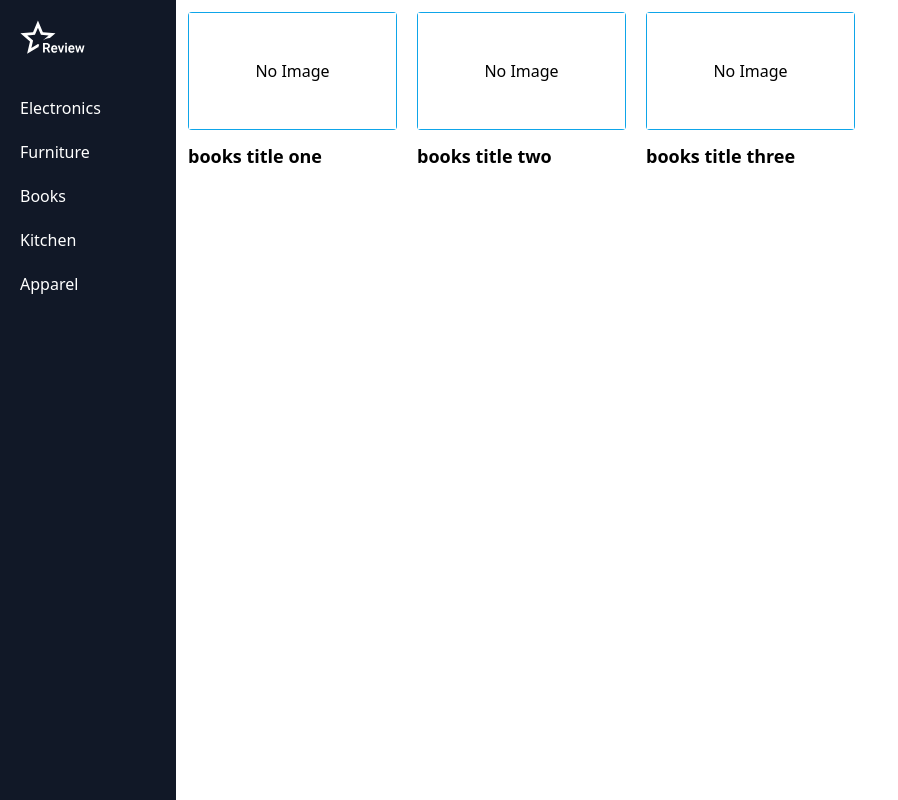
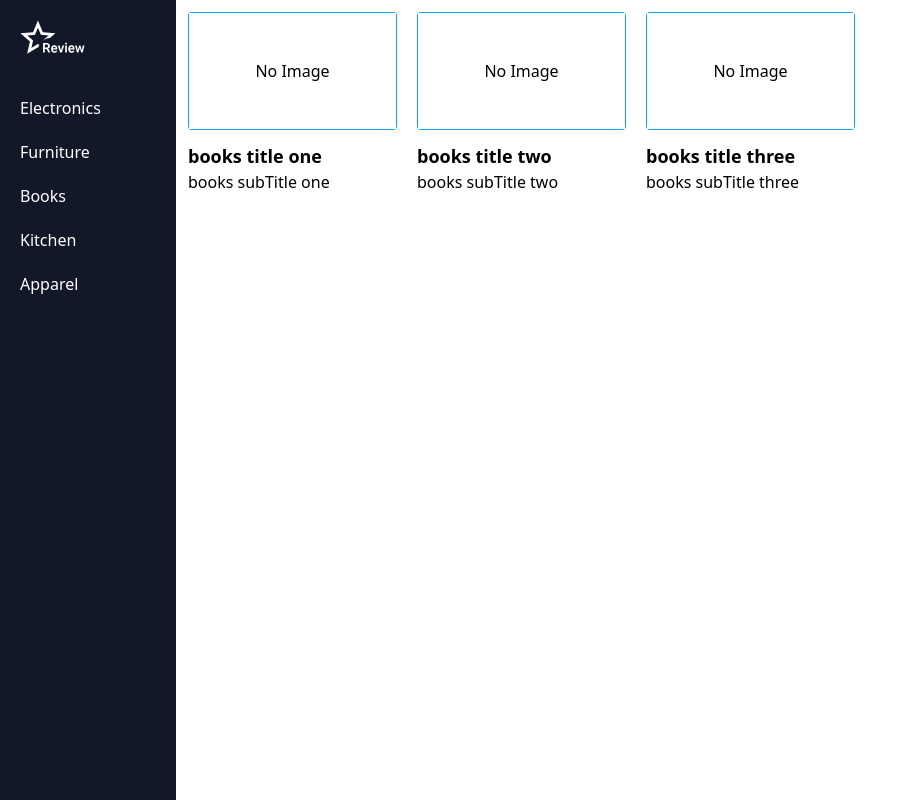
Before and after one commit to WeiWeiWe/nextjs13-typescript-tailwindcss, a Next.js app: page /books in a window 1280 px wide. Shown: the whole page, without its empty margins (0-898 px from the left). Built offline with nearby package versions, Linux system fonts and the light colour scheme.

Commit message:
20231030 - 1 - fix bug.

```diff
--- a/components/MainNav.tsx
+++ b/components/MainNav.tsx
@@ -16,7 +16,7 @@ const MainNav: FC<IProps> = () => {
         {Array.isArray(navItems) &&
           navItems.map((item) => {
             return (
-              <Link className="block" key={item?.slug} href={item?.slug}>
+              <Link className="block" key={item?.slug} href={`/${item?.slug}`}>
                 {item?.title || ''}
               </Link>
             );
--- a/components/ProductCategoryList.tsx
+++ b/components/ProductCategoryList.tsx
@@ -5,7 +5,7 @@ import { FC } from 'react';
 type ProductCategoryType = {
   slug: string;
   title: string;
-  subtitle: string;
+  subTitle: string;
   thumbnail: string;
 }[];
 
@@ -37,7 +37,7 @@ const ProductCategoryList: FC<IProps> = ({ categories, slugPrefix }) => {
             </div>
             <div className="mt-3">
               <h1 className="text-lg font-semibold">{item?.title}</h1>
-              <p>{item?.subtitle}</p>
+              <p>{item?.subTitle}</p>
             </div>
           </Link>
         );
```
